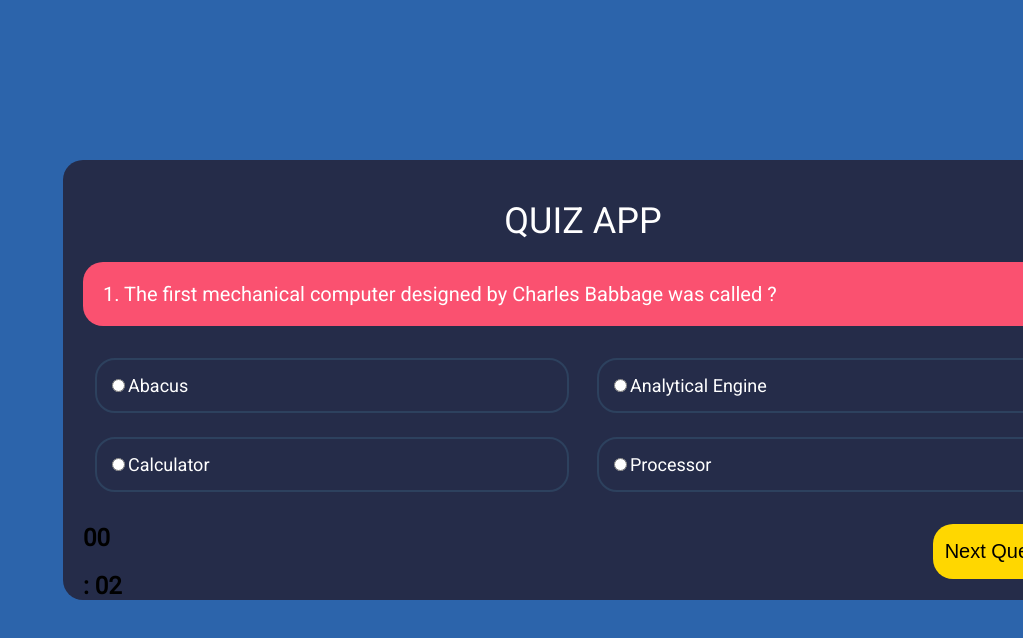
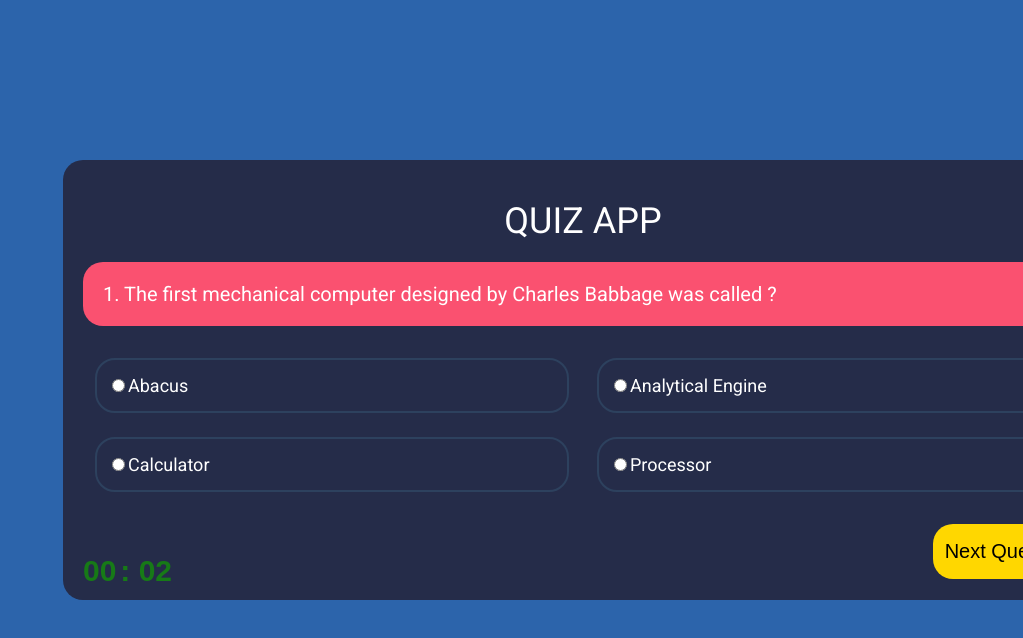
Before and after one commit to mudassir089/Quiz-app, a plain HTML site: page index.html in a window 1280 px wide. Both pictures are taken after a click on the button "Start Quiz". Shown: the top 638 px of the page, without its empty margins (257-1280 px from the left). Drawn offline with Linux system fonts and the light colour scheme.

Commit message:
Update style.css

```diff
--- a/style.css
+++ b/style.css
@@ -87,3 +87,10 @@ body {
   background: rgb(70, 6, 35);
   border-radius: 20px;
 }
+.timer {
+  display: inline-block;
+  color: rgb(23, 122, 23);
+  font-family: sans-serif;
+  font-size: 30px;
+  margin-top: 50px;
+}
```
